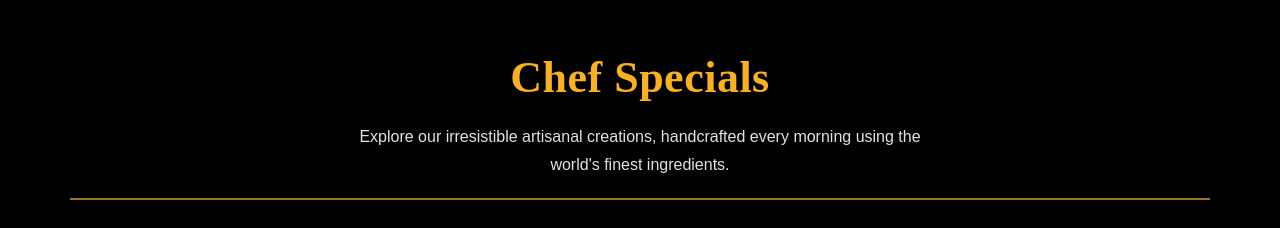
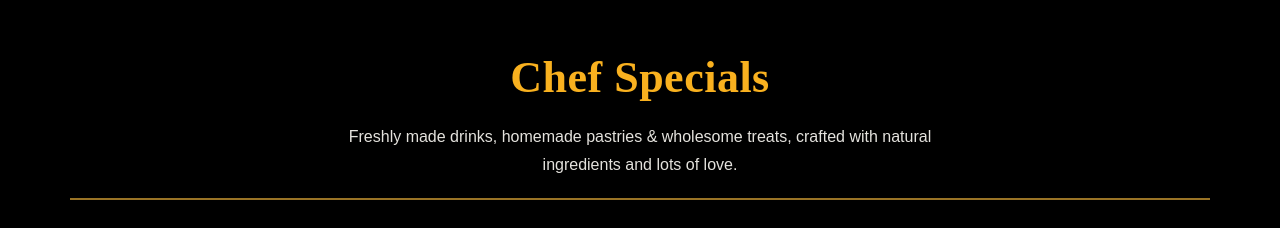
Before and after one commit to pureMindDev/mublatbakeandblends-client, a React (Create React App) app: page / in a window 1280 px wide. Shown: the part 920-1148 px from the top of the page. Built offline with nearby package versions, Linux system fonts and the light colour scheme; no server answers.

Commit message:
Change  the chef sub text

```diff
--- a/src/components/ChefSpecials/ChefSpecials.jsx
+++ b/src/components/ChefSpecials/ChefSpecials.jsx
@@ -42,8 +42,7 @@ function ChefSpecials() {
         <h2 className="chef-title">Chef Specials</h2>
 
         <p className="chef-sub">
-          Explore our irresistible artisanal creations, handcrafted every
-          morning using the world's finest ingredients.
+          Freshly made drinks, homemade pastries & wholesome treats, crafted with natural ingredients and lots of love.
         </p>
 
         <nav className="line"></nav>
```
